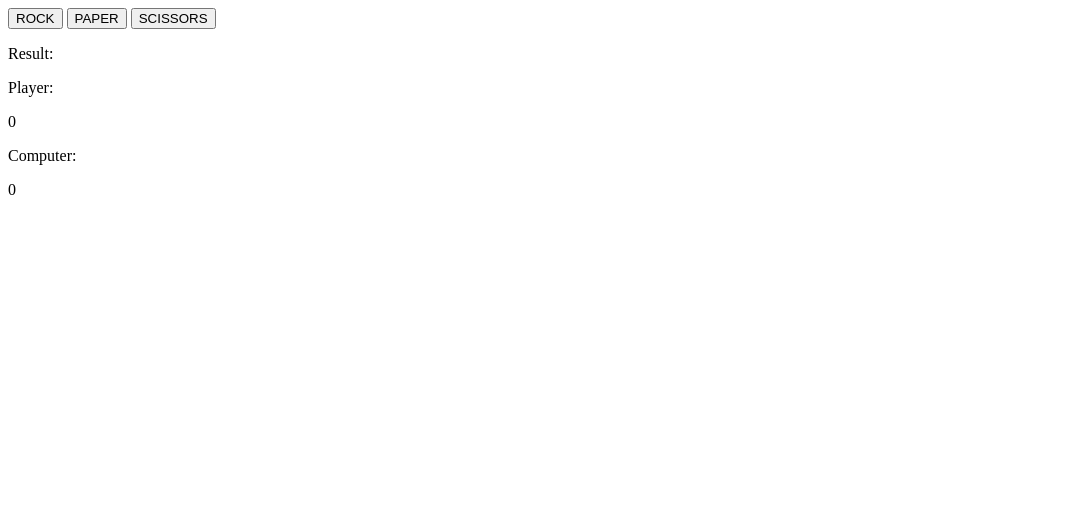
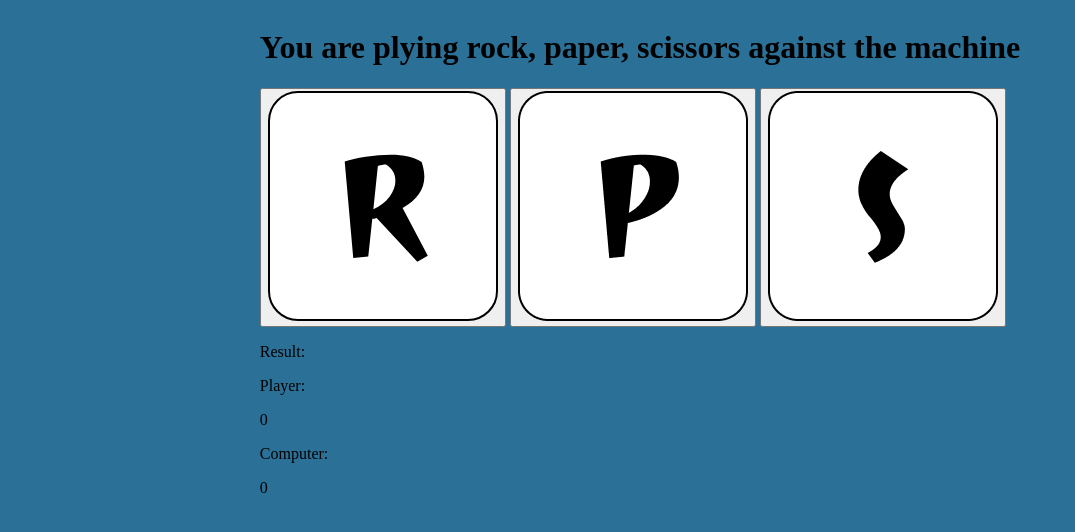
Before and after one commit to Mekintosz/rock-paper-scissors, a plain HTML site: page index.html in a window 1280 px wide. Shown: the whole page, without its empty margins (0-1075 px from the left). Drawn offline with Linux system fonts and the light colour scheme.

Commit message:
Added assets, replaced buttons with .svg, eorking on layout

```diff
--- a/index.html
+++ b/index.html
@@ -4,17 +4,25 @@
     <meta charset="UTF-8">
     <meta name="viewport" content="width=device-width, initial-scale=1.0">
     <title>Document</title>
+    <link rel="stylesheet" href="styles.css">
 </head>
 <body>
-    <button id = "rock" class = "button">ROCK</button>
-    <button id = "paper" class = "button">PAPER</button>
-    <button id = "scissors" class = "button">SCISSORS</button>
+    <h1>You are plying rock, paper, scissors against the machine</h1>
+    <div class="butons display">
+        <button id = "rock" class = "button"><img src="./assets/rock.svg"></button>
+        <button id = "paper" class = "button"><img src="./assets/paper.png"></button>
+        <button id = "scissors" class = "button"><img src="./assets/scissors.png"></button>
+    </div>
+
+    <div>
         <p>Result: </p>
         <div class = "result"></div>
         <p>Player:</p>
         <div class = "score play">player: </div>
         <p>Computer:</p>
         <div class = "score comp">computer: </div>
+    </div>
+
     <div id = "game"></div>
 
 
--- /dev/null
+++ b/styles.css
@@ -0,0 +1,9 @@
+body {
+    display: grid;
+   justify-content: center;
+    background: rgb(43, 112, 151);
+}
+
+.buttons-display {
+    display: flex;
+}
```
Also changed, not shown: assets/Scissors button-4.png (added), assets/five.png (added), assets/four.png (added), assets/machine-wins.png (added), assets/one.png (added), assets/paper.png (added), assets/rock.png (added), assets/rock.svg (added), assets/scissors.png (added), assets/three.png (added), assets/two.png (added), assets/you-loose.png (added), assets/you-win.png (added), assets/zero.png (added), 1 more files. Lines whose indentation alone changed are shown as unchanged.
